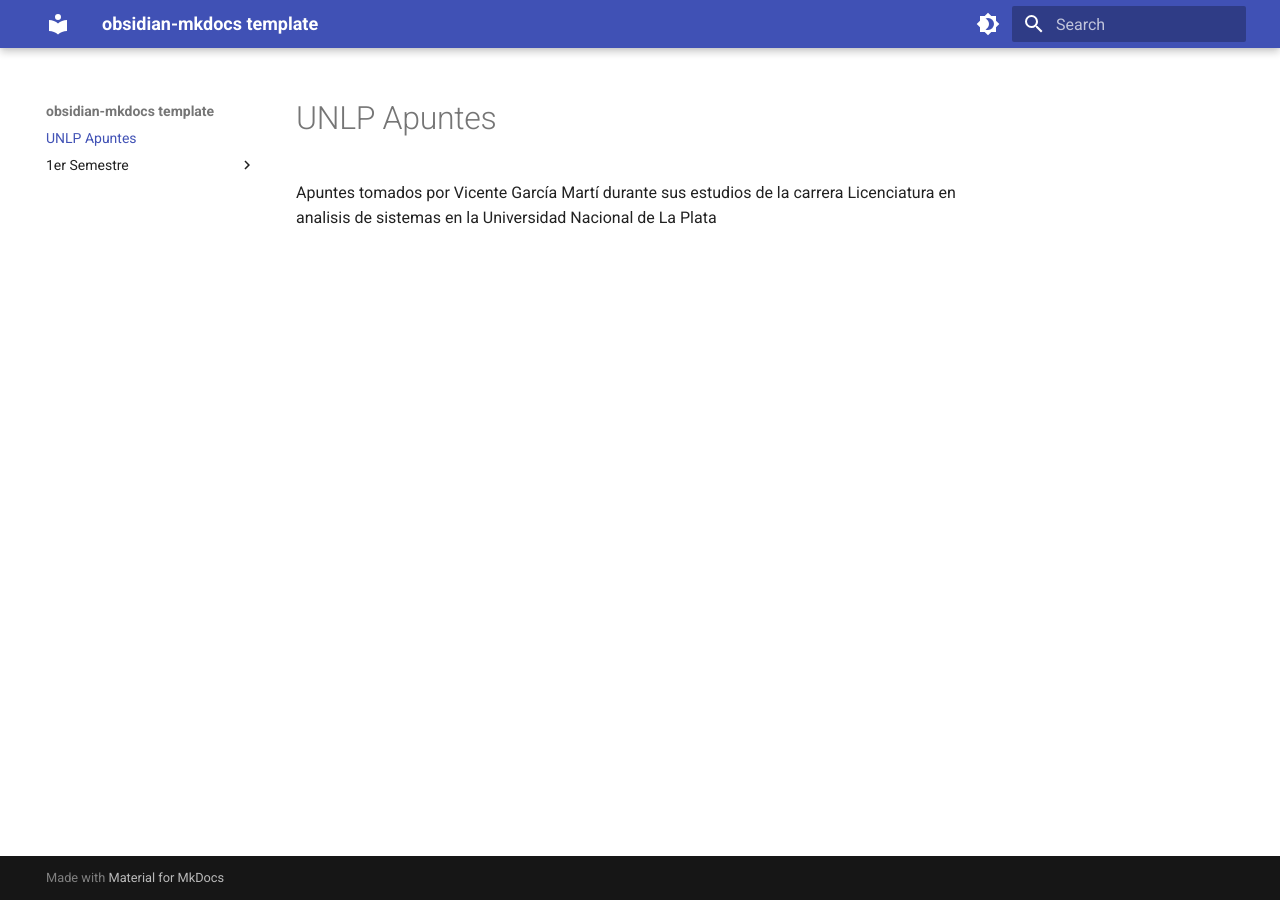
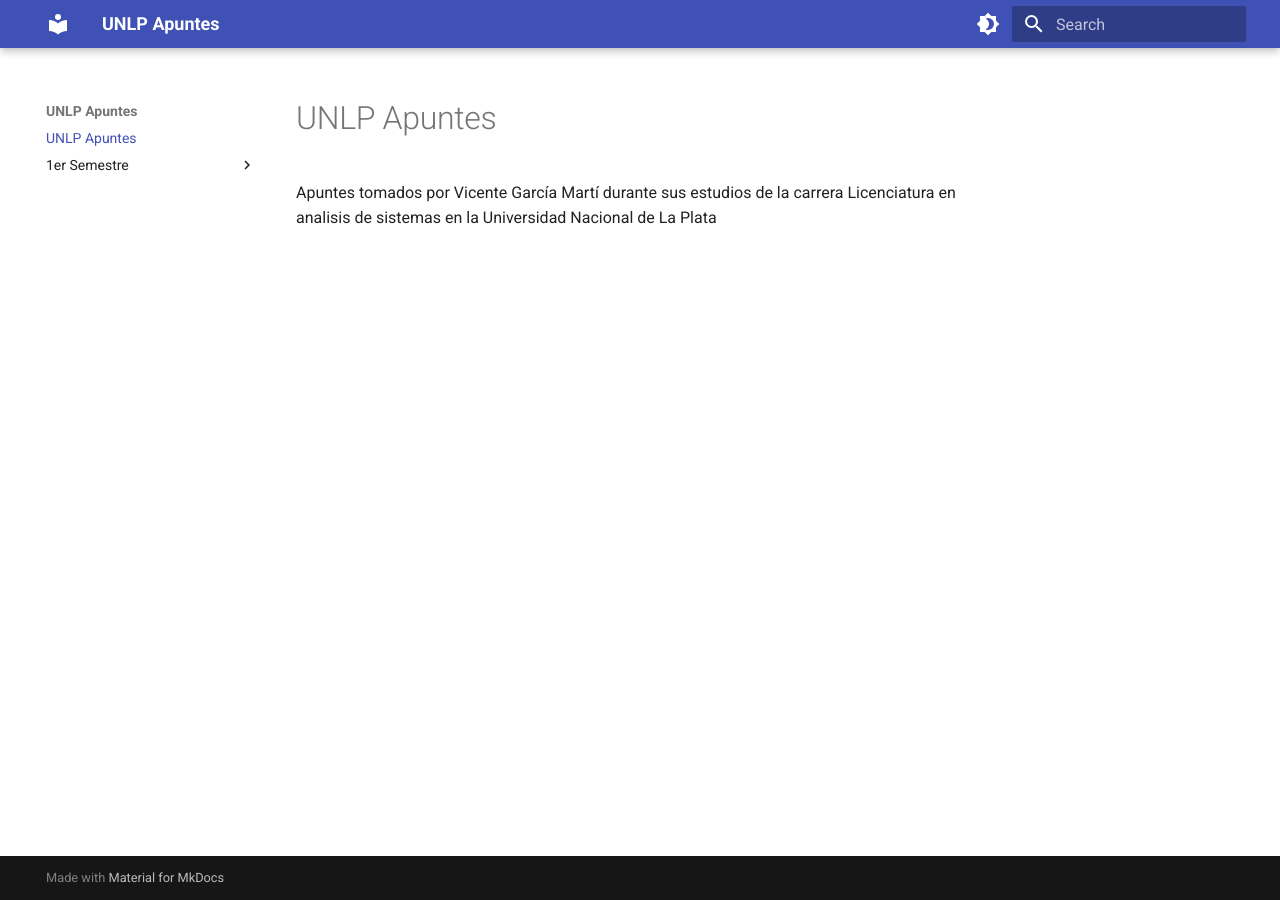
Before and after one commit to vicen621/UNLP-Apuntes, an MkDocs documentation site: the page built from docs/index.md, in a window 1280 px wide. Built offline with MkDocs 1.6.1 and Material for MkDocs 9.7.7, drawn with Linux system fonts in a browser that asks for light colours.

Commit message:
Update mkdocs.yml

```diff
--- a/mkdocs.yml
+++ b/mkdocs.yml
@@ -1,4 +1,4 @@
-site_name: obsidian-mkdocs template
+site_name: UNLP Apuntes
 
 theme:
     name: 'material'
```
